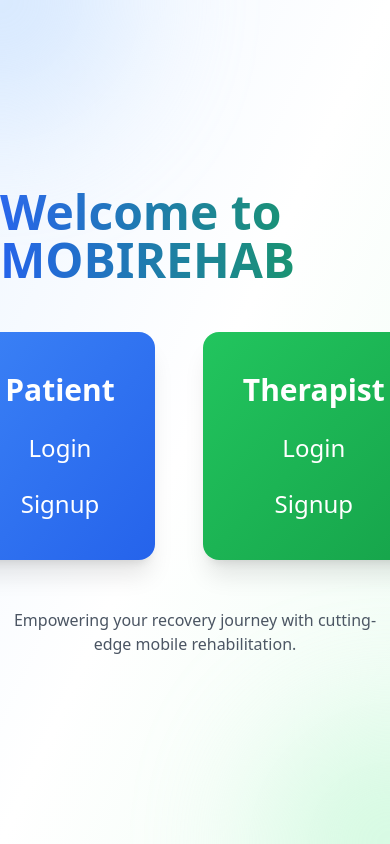
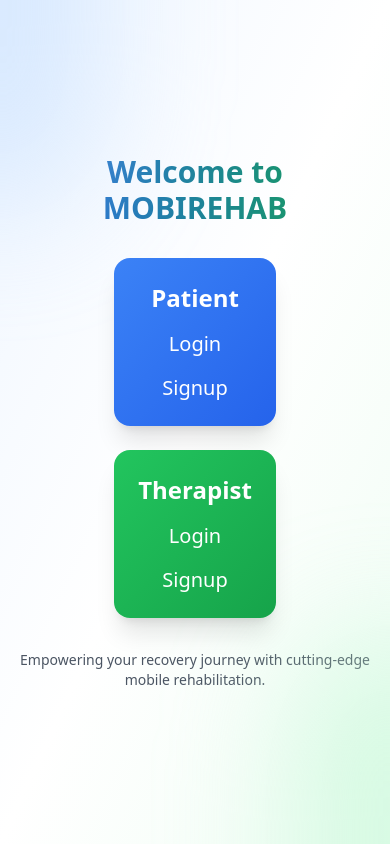
Before and after one commit to yuyunfrancis/mobirehab, a React (Vite) app in the folder frontend/: page /welcome in a window 390 px wide. Built offline with nearby package versions, Linux system fonts and the light colour scheme; the HTML template or start-up script is replaced by a standard one.

Commit message:
fix junck size

```diff
--- a/frontend/src/components/PatientDashboard/pages/appointment/Appointments.jsx
+++ b/frontend/src/components/PatientDashboard/pages/appointment/Appointments.jsx
@@ -3,6 +3,7 @@ import useDataFetching from "../../../../hooks/useFech";
 import AppointmentItem from "./AppointmentItem";
 import { Link } from "react-router-dom";
 import { FiSearch, FiFilter, FiCalendar, FiPlus } from "react-icons/fi";
+import Loading from "../../../utilities/Loading";
 
 const Appointments = () => {
   const [loading, error, data] = useDataFetching("/patient/appointments");
@@ -64,11 +65,7 @@ const Appointments = () => {
   };
 
   if (loading) {
-    return (
-      <div className="flex justify-center items-center h-64">
-        <div className="animate-spin rounded-full h-32 w-32 border-t-2 border-b-2 border-blue-500"></div>
-      </div>
-    );
+    return <Loading />;
   }
 
   if (error) {
@@ -96,7 +93,7 @@ const Appointments = () => {
           </p>
           <Link
             to="/book-appointment"
-            className="bg-blue-500 hover:bg-blue-600 text-white font-bold py-3 px-6 rounded inline-flex items-center transition duration-150 ease-in-out"
+            className="bg-greenPrimary hover:bg-hoverColor text-white font-bold py-3 px-6 rounded inline-flex items-center transition duration-150 ease-in-out"
           >
             <FiPlus className="mr-2" />
             Book Appointment
--- a/frontend/src/components/PatientDashboard/pages/therapists/TherapistList.jsx
+++ b/frontend/src/components/PatientDashboard/pages/therapists/TherapistList.jsx
@@ -2,7 +2,7 @@ import React, { useState, useEffect } from "react";
 import { motion, AnimatePresence } from "framer-motion";
 import TherapistCard from "./TherapistCard";
 import useDataFetching from "../../../../hooks/useFech";
-import Loading from "../../../common/Loading";
+import Loading from "../../../utilities/Loading";
 
 const TherapistList = () => {
   const [searchTerm, setSearchTerm] = useState("");
--- a/frontend/src/components/common/Loading.jsx
+++ b/frontend/src/components/utilities/Loading.jsx
@@ -1,6 +1,6 @@
 const Loading = () => (
   <div className="flex justify-center items-center h-64">
-    <div className="animate-spin rounded-full h-32 w-32 border-t-2 border-b-2 border-blue-500"></div>
+    <div className="animate-spin rounded-full h-32 w-32 border-t-2 border-b-2 border-greenPrimary"></div>
   </div>
 );
 
--- a/frontend/src/pages/WelcomePage.jsx
+++ b/frontend/src/pages/WelcomePage.jsx
@@ -3,45 +3,44 @@ import { Link } from "react-router-dom";
 
 const WelcomePage = () => {
   return (
-    <div className="w-screen h-screen flex flex-col items-center justify-center bg-gradient-to-br from-blue-50 via-white to-green-50 relative overflow-hidden">
-      {/* Decorative elements */}
-      <div className="absolute top-0 left-0 w-64 h-64 bg-blue-200 rounded-full filter blur-3xl opacity-50 transform -translate-x-1/2 -translate-y-1/2"></div>
-      <div className="absolute bottom-0 right-0 w-64 h-64 bg-green-200 rounded-full filter blur-3xl opacity-50 transform translate-x-1/2 translate-y-1/2"></div>
+    <div className="min-h-screen w-full flex flex-col items-center justify-center bg-gradient-to-br from-blue-50 via-white to-green-50 relative overflow-hidden px-4 py-12">
+      <div className="absolute top-0 left-0 w-1/2 h-1/2 max-w-md max-h-md bg-blue-200 rounded-full filter blur-3xl opacity-50 transform -translate-x-1/2 -translate-y-1/2"></div>
+      <div className="absolute bottom-0 right-0 w-1/2 h-1/2 max-w-md max-h-md bg-green-200 rounded-full filter blur-3xl opacity-50 transform translate-x-1/2 translate-y-1/2"></div>
 
-      <h1 className="text-5xl font-extrabold text-transparent bg-clip-text bg-gradient-to-r from-blue-600 to-green-600 mb-12">
+      <h1 className="text-3xl sm:text-4xl md:text-5xl font-extrabold text-center text-transparent bg-clip-text bg-gradient-to-r from-blue-600 to-green-600 mb-8 sm:mb-12">
         Welcome to MOBIREHAB
       </h1>
 
-      <div className="flex space-x-12">
+      <div className="flex flex-col sm:flex-row space-y-6 sm:space-y-0 sm:space-x-6 md:space-x-12">
         <div className="group">
-          <div className="shadow-xl p-10 rounded-2xl flex flex-col items-center space-y-6 bg-gradient-to-br from-blue-500 to-blue-600 text-white transform transition-transform duration-300 group-hover:scale-105">
-            <h2 className="text-3xl font-bold">Patient</h2>
+          <div className="shadow-xl p-6 sm:p-8 md:p-10 rounded-2xl flex flex-col items-center space-y-4 sm:space-y-6 bg-gradient-to-br from-blue-500 to-blue-600 text-white transform transition-transform duration-300 group-hover:scale-105">
+            <h2 className="text-2xl sm:text-3xl font-bold">Patient</h2>
             <Link
               to="/patient/login"
-              className="text-2xl hover:underline transition-colors duration-300 hover:text-blue-100"
+              className="text-xl sm:text-2xl hover:underline transition-colors duration-300 hover:text-blue-100"
             >
               Login
             </Link>
             <Link
               to="/patient/signup"
-              className="text-2xl hover:underline transition-colors duration-300 hover:text-blue-100"
+              className="text-xl sm:text-2xl hover:underline transition-colors duration-300 hover:text-blue-100"
             >
               Signup
             </Link>
           </div>
         </div>
         <div className="group">
-          <div className="shadow-xl p-10 rounded-2xl flex flex-col items-center space-y-6 bg-gradient-to-br from-green-500 to-green-600 text-white transform transition-transform duration-300 group-hover:scale-105">
-            <h2 className="text-3xl font-bold">Therapist</h2>
+          <div className="shadow-xl p-6 sm:p-8 md:p-10 rounded-2xl flex flex-col items-center space-y-4 sm:space-y-6 bg-gradient-to-br from-green-500 to-green-600 text-white transform transition-transform duration-300 group-hover:scale-105">
+            <h2 className="text-2xl sm:text-3xl font-bold">Therapist</h2>
             <Link
               to="/therapist/login"
-              className="text-2xl hover:underline transition-colors duration-300 hover:text-green-100"
+              className="text-xl sm:text-2xl hover:underline transition-colors duration-300 hover:text-green-100"
             >
               Login
             </Link>
             <Link
               to="/therapist/signup"
-              className="text-2xl hover:underline transition-colors duration-300 hover:text-green-100"
+              className="text-xl sm:text-2xl hover:underline transition-colors duration-300 hover:text-green-100"
             >
               Signup
             </Link>
@@ -49,7 +48,7 @@ const WelcomePage = () => {
         </div>
       </div>
 
-      <p className="mt-12 text-gray-600 text-center">
+      <p className="mt-8 sm:mt-12 text-sm sm:text-base text-gray-600 text-center max-w-md">
         Empowering your recovery journey with cutting-edge mobile
         rehabilitation.
       </p>
--- a/frontend/src/routes/PrivateRoutes.jsx
+++ b/frontend/src/routes/PrivateRoutes.jsx
@@ -5,10 +5,6 @@ import { UserContext } from "../context/UserContext";
 const PrivateRoutes = ({ allowedRoles }) => {
   const { currentUser, loading } = React.useContext(UserContext);
   const navigate = useNavigate();
-
-  // console.log("====================================");
-  // console.log("currentUser:", currentUser);
-  // console.log("====================================");
 
   React.useEffect(() => {
     if (!loading) {
--- a/frontend/src/utils/api.js
+++ b/frontend/src/utils/api.js
@@ -4,7 +4,7 @@ const apiUrl = "http://localhost:5000/";
 const apiLiveUrl = "https://mobirehab.onrender.com/";
 
 const api = axios.create({
-  baseURL: `${apiLiveUrl}api/v1/`,
+  baseURL: `${apiUrl}api/v1/`,
   withCredentials: true,
   headers: {
     "Content-Type": "application/json",
```
